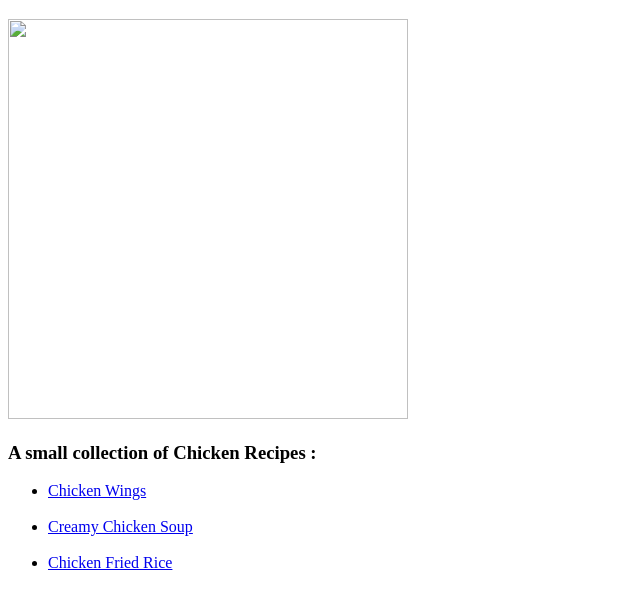
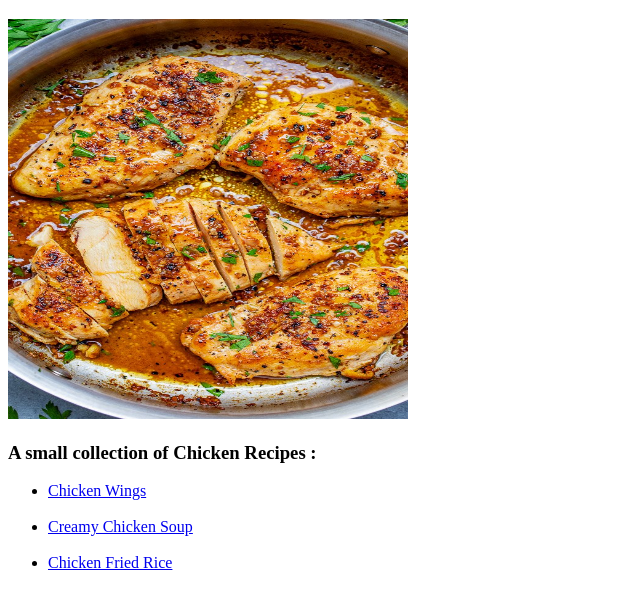
Before and after one commit to shreedhar37/odin-recipes-, a plain HTML site: page index.html in a window 1280 px wide. Shown: the part 61-670 px from the top of the page, without its empty margins (0-640 px from the left). Drawn offline with Linux system fonts and the light colour scheme; the site is published under a folder, as on GitHub Pages, so addresses that start at the root find nothing.

Commit message:
Image link changed

```diff
--- a/index.html
+++ b/index.html
@@ -8,7 +8,7 @@
   </head>
   <body>
     <h1>Odin Recipes</h1>
-    <img src="/garlic-butter-chicken.jpg" height="400px" width="400px">
+    <img src="garlic-butter-chicken.jpg" height="400px" width="400px">
     <h3>A small collection of Chicken Recipes :</h3>
     <ul>
         <li>
```
